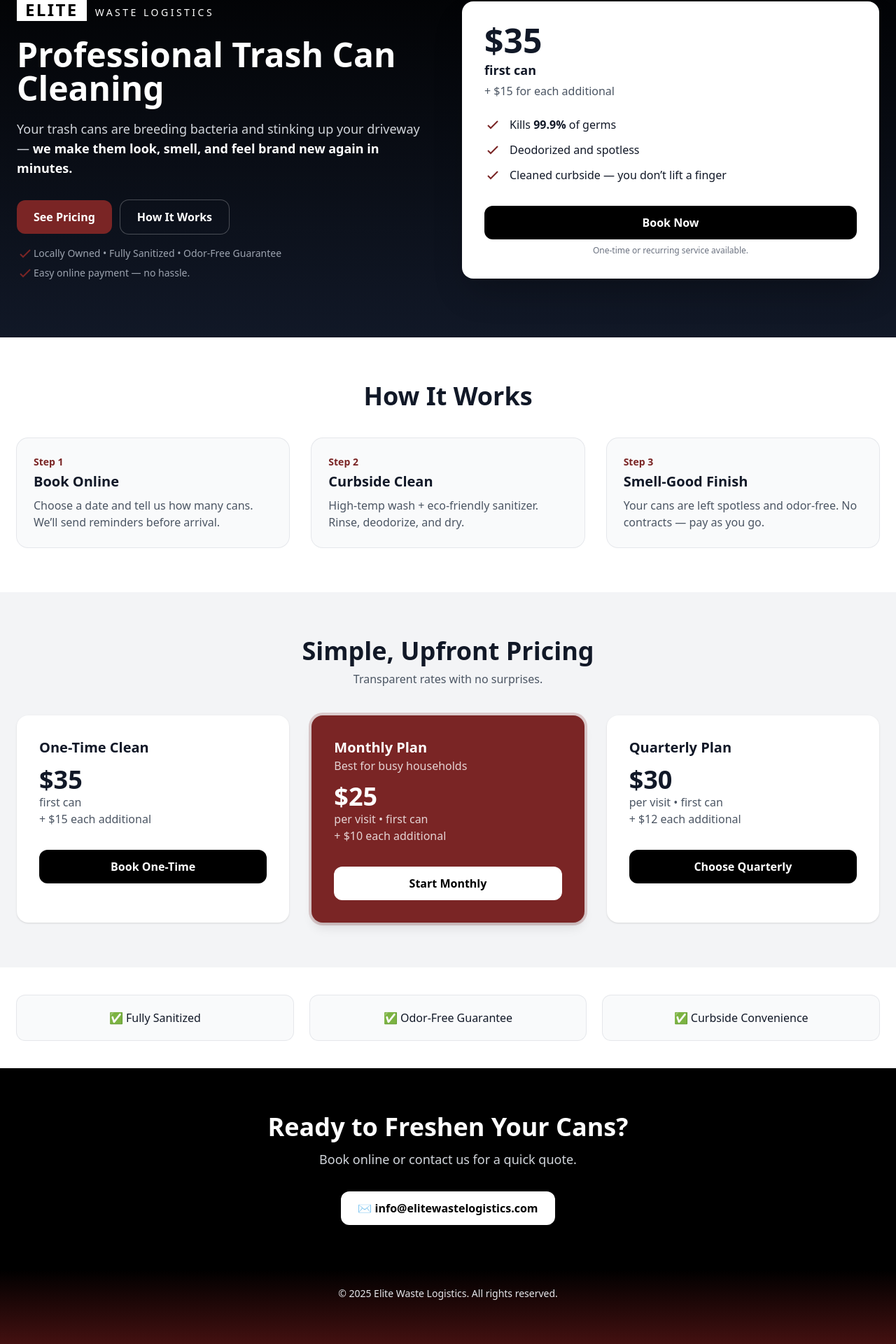
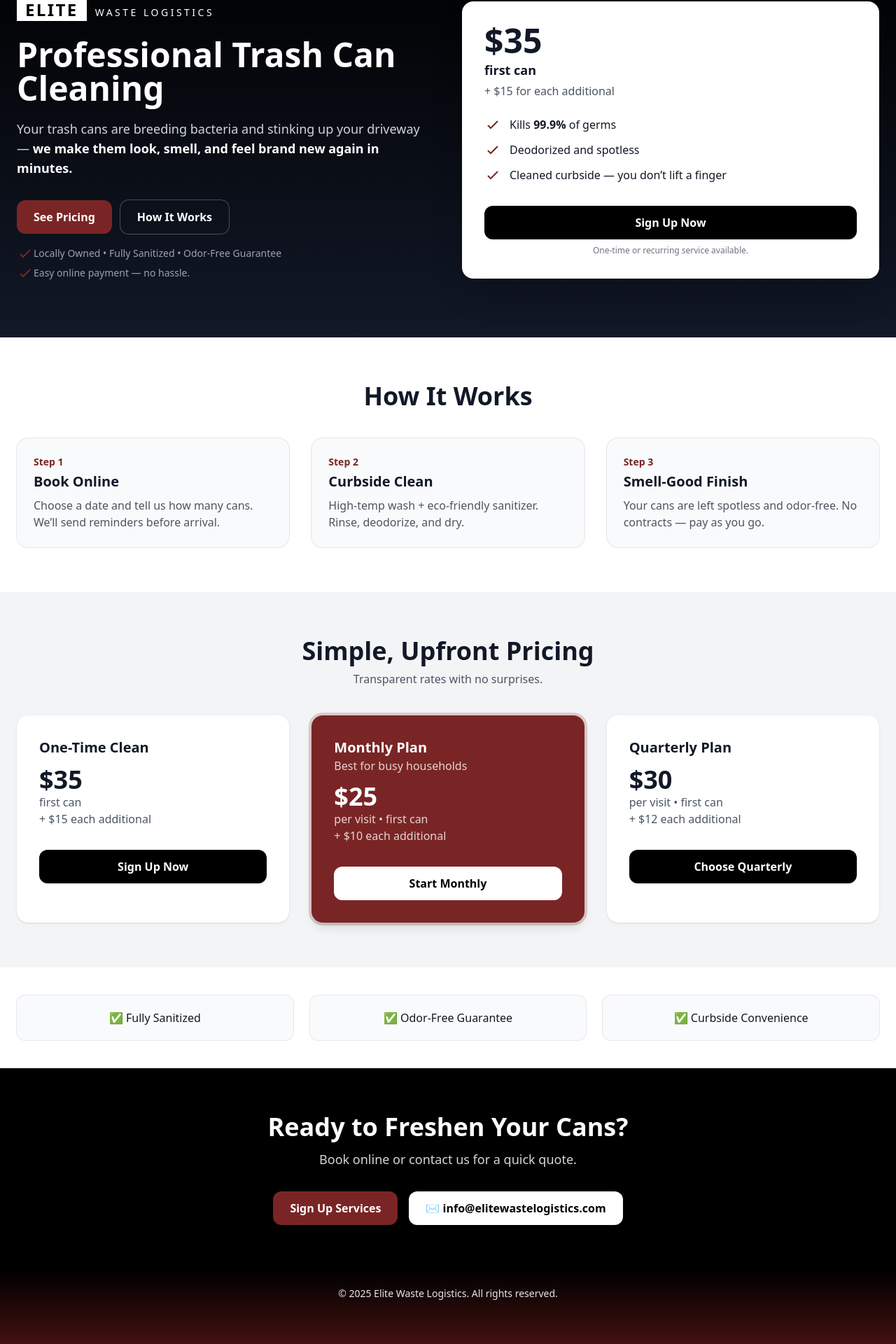
Before and after one commit to titushopkins/elitewaste, a Vue app: page / in a window 1280 px wide. Shown: the part 217-2137 px from the top of the page at 70% size. Built offline with nearby package versions, Linux system fonts and the light colour scheme; no server answers; what vue3-clipboard, vue3-touch-events would draw is missing.

Commit message:
Commmit form

```diff
--- a/src/components/pages/home.vue
+++ b/src/components/pages/home.vue
@@ -59,7 +59,7 @@
           </ul>
 
           <button @click="showForm = true" class="mt-8 inline-flex w-full justify-center rounded-xl bg-black text-white px-6 py-3 font-semibold hover:bg-gray-800">
-            Book Now
+            Sign Up Now
           </button>
           <p class="mt-2 text-center text-xs text-gray-500">One-time or recurring service available.</p>
         </div>
@@ -143,9 +143,9 @@
               <div class="text-gray-600">first can</div>
               <div class="text-gray-600">+ $15 each additional</div>
             </div>
-            <a href="#contact" class="mt-8 inline-flex w-full justify-center rounded-xl bg-black text-white px-6 py-3 font-semibold hover:bg-gray-800">
-              Book One-Time
-            </a>
+            <button @click="showForm = true" class="mt-8 inline-flex w-full justify-center rounded-xl bg-black text-white px-6 py-3 font-semibold hover:bg-gray-800">
+              Sign Up Now
+            </button>
           </div>
 
           <!-- Monthly (featured) -->
@@ -157,9 +157,9 @@
               <div class="opacity-80">per visit • first can</div>
               <div class="opacity-80">+ $10 each additional</div>
             </div>
-            <a href="#contact" class="mt-8 inline-flex w-full justify-center rounded-xl bg-white text-black px-6 py-3 font-semibold hover:bg-gray-100">
+            <button @click="showForm = true" class="mt-8 inline-flex w-full justify-center rounded-xl bg-white text-black px-6 py-3 font-semibold hover:bg-gray-100">
               Start Monthly
-            </a>
+            </button>
           </div>
 
           <!-- Quarterly -->
@@ -170,9 +170,9 @@
               <div class="text-gray-600">per visit • first can</div>
               <div class="text-gray-600">+ $12 each additional</div>
             </div>
-            <a href="#contact" class="mt-8 inline-flex w-full justify-center rounded-xl bg-black text-white px-6 py-3 font-semibold hover:bg-gray-800">
+            <button @click="showForm = true" class="mt-8 inline-flex w-full justify-center rounded-xl bg-black text-white px-6 py-3 font-semibold hover:bg-gray-800">
               Choose Quarterly
-            </a>
+            </button>
           </div>
         </div>
       </div>
@@ -193,9 +193,9 @@
         <h2 class="text-3xl md:text-4xl font-extrabold">Ready to Freshen Your Cans?</h2>
         <p class="mt-3 text-gray-300 text-lg">Book online or contact us for a quick quote.</p>
         <div class="mt-8 flex flex-col md:flex-row justify-center gap-4">
-          <!-- <a href="tel:5127557020" class="inline-flex items-center justify-center rounded-xl bg-[#7A2525] px-6 py-3 font-semibold hover:bg-[#5f1d1d]">
-            📞 (512) 755-7020
-          </a> -->
+          <button @click="showForm = true" class="inline-flex items-center justify-center rounded-xl bg-[#7A2525] px-6 py-3 font-semibold hover:bg-[#5f1d1d]">
+            Sign Up Services
+          </button>
           <a href="mailto:info@elitewastelogistics.com" class="inline-flex items-center justify-center rounded-xl bg-white text-black px-6 py-3 font-semibold hover:bg-gray-100">
             ✉️ info@elitewastelogistics.com
           </a>
```
